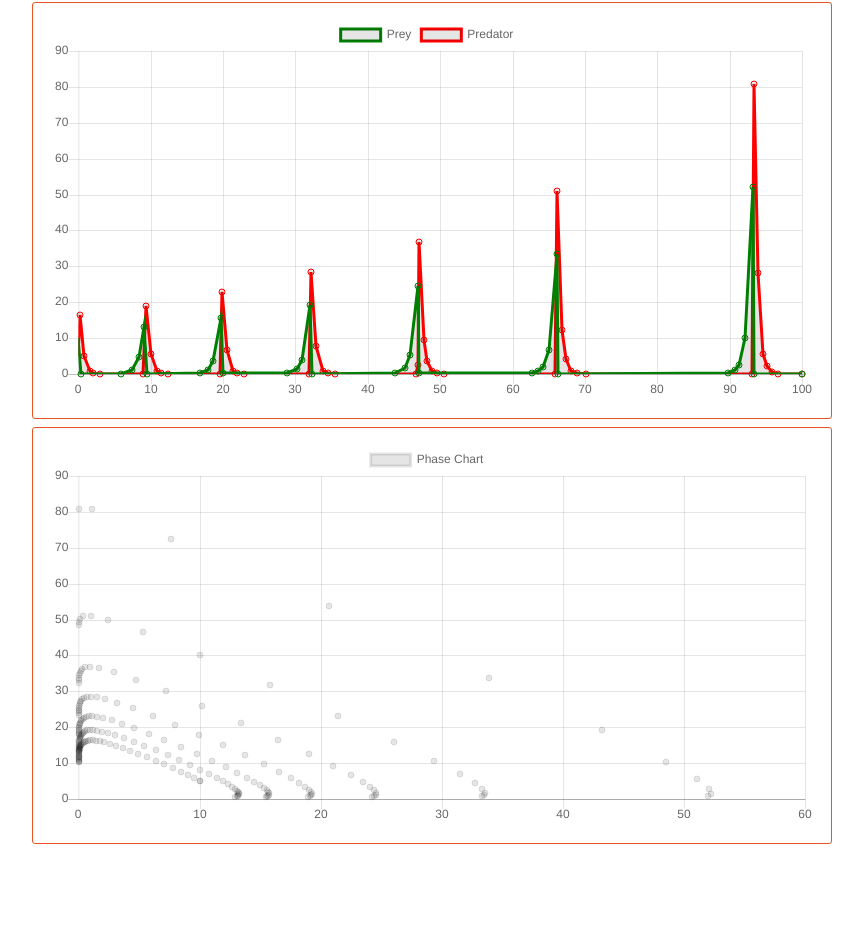
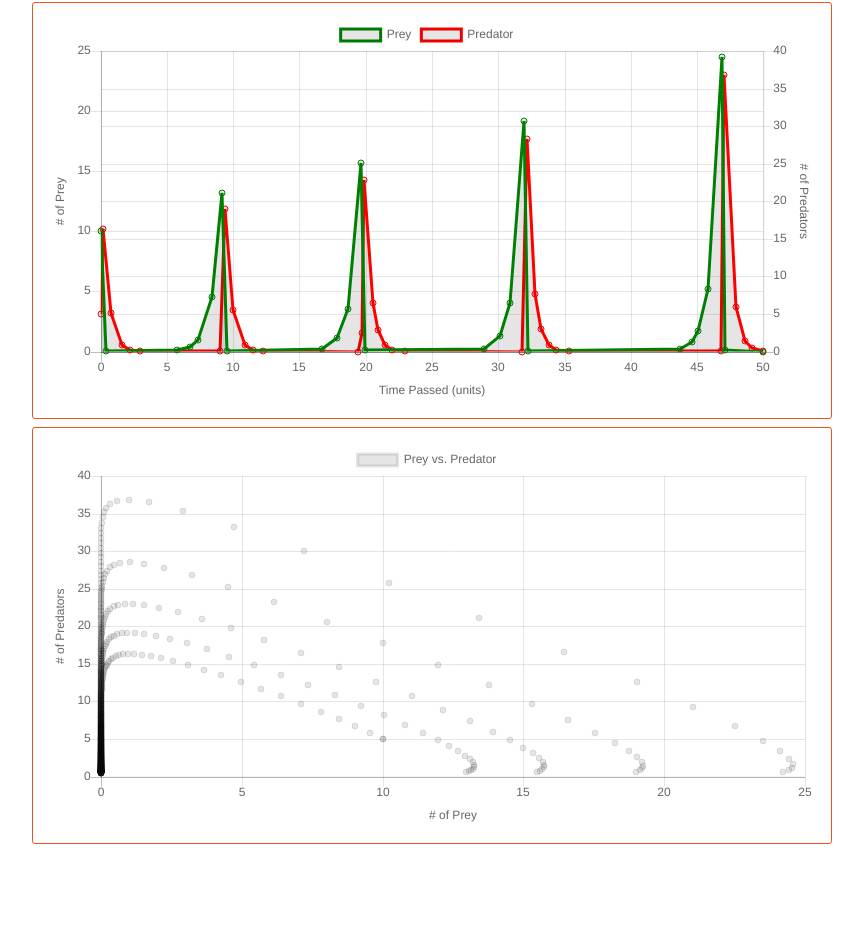
Before and after one commit to malsf21/lotka-volterra, a plain HTML site: page index.html in a window 1280 px wide. Shown: the part 155-1087 px from the top of the page, without its empty margins (208-1071 px from the left). Drawn offline with Linux system fonts and the light colour scheme.

Commit message:
minor labelling things

```diff
--- a/index.html
+++ b/index.html
@@ -4,11 +4,11 @@
     <meta charset="utf-8">
     <meta name="viewport" content="width=device-width">
     <meta http-equiv="x-ua-compatible" content="ie=edge">
-    <title>Lotka Volterra Visualiser</title>
+    <title>Lotka-Volterra Visualiser</title>
     <link rel="stylesheet" href="css/liteweight.min.css" />
   </head>
   <body class="main-body">
-    <h1 class="title title-1 text-center">Lotka Volterra Visualiser</h1>
+    <h1 class="title title-1 text-center">Lotka-Volterra Visualiser</h1>
     <div class="card card-bordered-primary">
       <canvas id="ppChart" class="block-balance"></canvas>
     </div>
--- a/js/app.js
+++ b/js/app.js
@@ -6,7 +6,7 @@ let c = 2.1;
 let d = 1.8;
 
 let step = 0.01;
-let time = 100;
+let time = 50;
 
 let prey0 = 10;
 let predator0 = 5;
@@ -47,11 +47,13 @@ let ppChart = new Chart(ppctx, {
     datasets: [
       {
         label: 'Prey',
-        data: simplify(preyArr,0.25),
+        yAxisID: 'prey-y-axis',
+        data: simplify(preyArr,0.20),
         borderColor: "green"
       }, {
         label: 'Predator',
-        data: simplify(predatorArr,0.25),
+        yAxisID: 'predator-y-axis',
+        data: simplify(predatorArr,0.20),
         borderColor: "red"
       }
     ]
@@ -61,22 +63,35 @@ let ppChart = new Chart(ppctx, {
       xAxes: [
         {
           type: 'linear',
-          position: 'bottom'
+          position: 'bottom',
+          scaleLabel:{
+            display: true,
+            labelString: "Time Passed (units)"
+          }
         }
-      ]
+      ],
+      yAxes: [{
+                id: 'prey-y-axis',
+                type: 'linear',
+                position: 'left',
+                scaleLabel:{
+                  display: true,
+                  labelString: "# of Prey"
+                }
+            }, {
+                id: 'predator-y-axis',
+                type: 'linear',
+                position: 'right',
+                scaleLabel:{
+                  display: true,
+                  labelString: "# of Predators"
+                }
+            }]
     },
     elements: {
       line: {
         tension: 0
       }
-    },
-    downsample: {
-      enabled: true,
-      threshold: 1000,
-      auto: false,
-      onInit: true,
-      preferOriginalData: true,
-      restoreOriginalData: false,
     }
   }
 });
@@ -87,7 +102,7 @@ let phaseChart = new Chart(phasectx, {
   data: {
     datasets: [
       {
-        label: 'Phase Chart',
+        label: 'Prey vs. Predator',
         data: phaseArr
       }
     ]
@@ -97,7 +112,20 @@ let phaseChart = new Chart(phasectx, {
       xAxes: [
         {
           type: 'linear',
-          position: 'bottom'
+          position: 'bottom',
+          scaleLabel:{
+            display: true,
+            labelString: "# of Prey"
+          }
+        }
+      ],
+      yAxes: [
+        {
+          type: 'linear',
+          scaleLabel:{
+            display: true,
+            labelString: "# of Predators"
+          }
         }
       ]
     }
```
